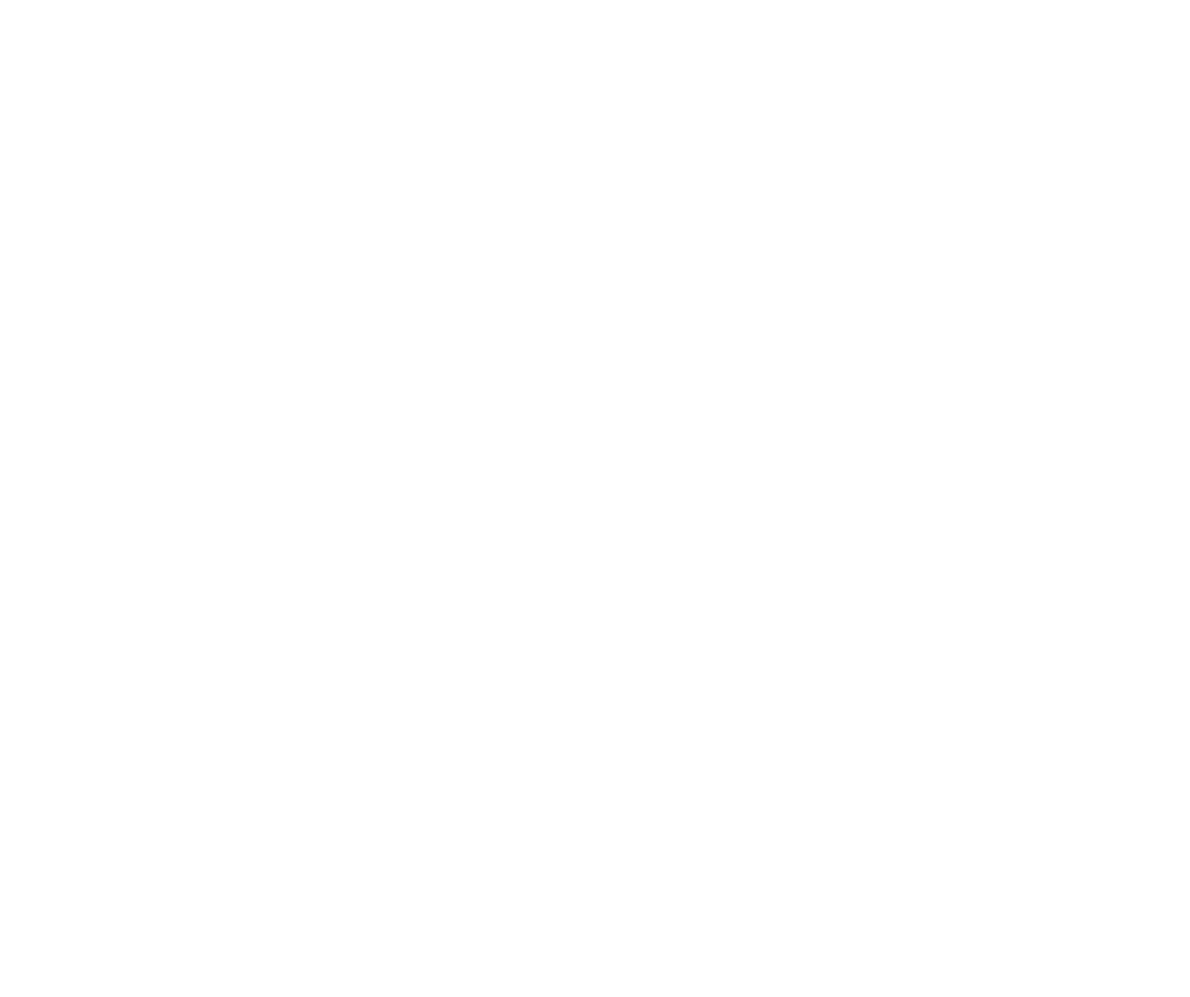
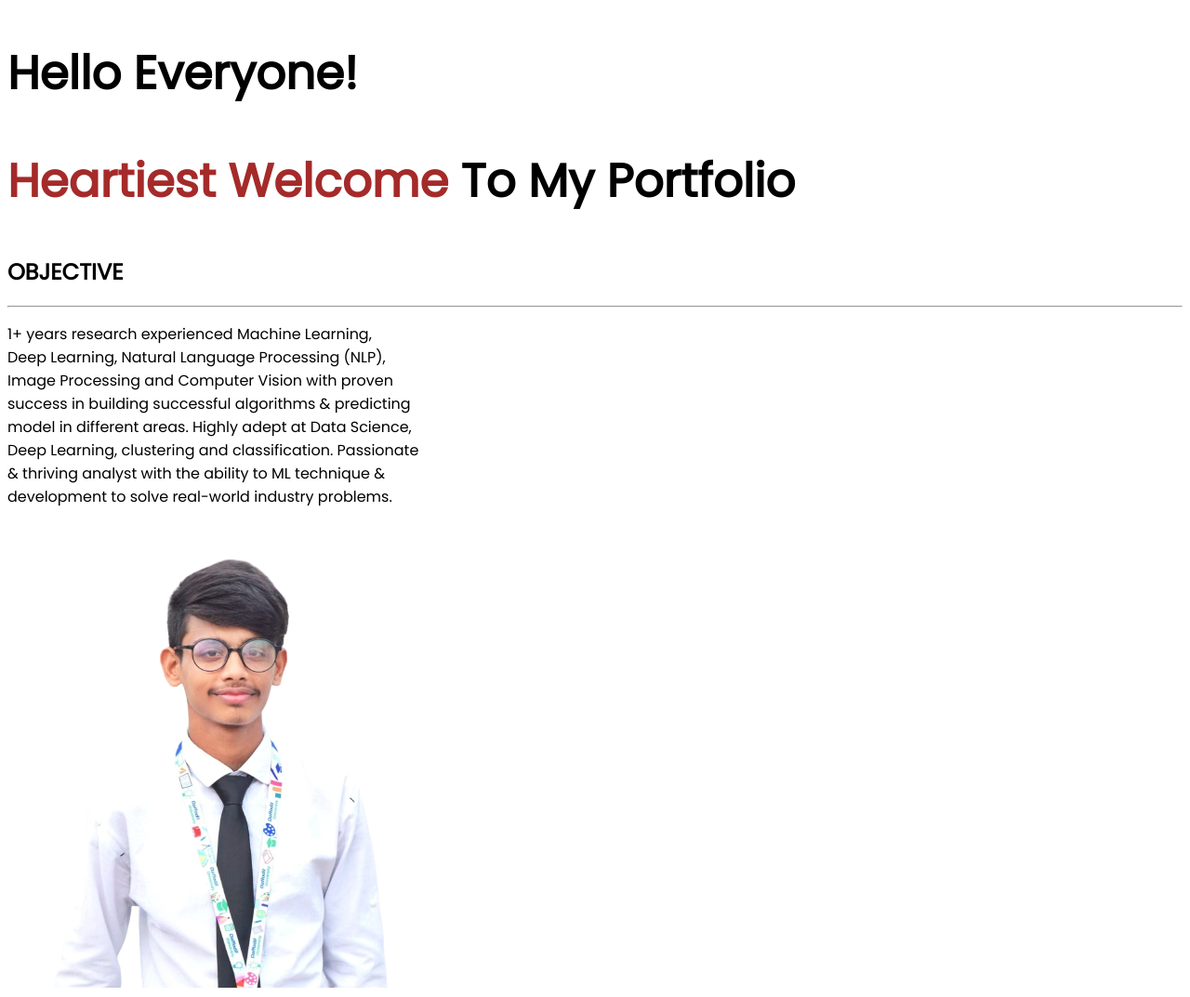
Before and after one commit to tusher-202/developer-portfolio, a plain HTML site: page index.html in a window 1280 px wide. Shown: the whole page at 93% size. Before the commit the page ends 800 px from the top, so only its background shows below. Drawn offline with Linux system fonts and the light colour scheme.

Commit message:
MY FIRST WEBSITE-PORTFOLIO

```diff
--- a/index.html
+++ b/index.html
@@ -1,13 +1,38 @@
 <!DOCTYPE html>
 <html lang="en">
+
 <head>
     <meta charset="UTF-8">
     <meta http-equiv="X-UA-Compatible" content="IE=edge">
     <meta name="viewport" content="width=device-width, initial-scale=1.0">
     <title>Abdur Nur Tusher Portfolio</title>
+    <link rel="preconnect" href="https://fonts.googleapis.com">
+    <link rel="preconnect" href="https://fonts.gstatic.com" crossorigin>
+    <link href="https://fonts.googleapis.com/css2?family=Poppins&display=swap" rel="stylesheet">
     <link rel="stylesheet" href="style.css">
 </head>
+
 <body>
+    <section>
+        <h1>Hello Everyone!</h1>
+        <h1><span class="brown">Heartiest Welcome</span> To My Portfolio</h1>
+        <div>
+            <h2>OBJECTIVE </h2>
+            <hr>
+            <p>1+ years research experienced Machine Learning,<br>
+                Deep Learning, Natural Language Processing (NLP),<br>
+                Image Processing and Computer Vision with proven <br>
+                success in building successful algorithms & predicting <br>
+                model in different areas. Highly adept at Data Science,<br>
+                Deep Learning, clustering and classification. Passionate <br>
+                & thriving analyst with the ability to ML technique & <br>
+                development to solve real-world industry problems. <br>
+            </p>
+        </div>
+        <div>
+            <img src="images/tusher_2-bg.png" alt="">
+        </div>
+    </section>
+</body>
 
-</body>
 </html>
--- a/style.css
+++ b/style.css
@@ -0,0 +1,9 @@
+body{
+    font-family: 'Poppins', sans-serif;
+}
+h1{
+    font-size: 50px;
+}
+.brown{
+    color: brown;
+}
```
Also changed, not shown: images/dream-bg.png (renamed from dream-bg.png), images/exp-bg.png (renamed from exp-bg.png), images/my-bg.png (renamed from my-bg.png), images/my-bg2.png (renamed from my-bg2.png), images/top-banner.png (renamed from top-banner.png), images/tusher 2.jpg (renamed from tusher 2.jpg), images/tusher-bg 2.png (added), images/tusher_2-bg.png (added), 1 other file.
